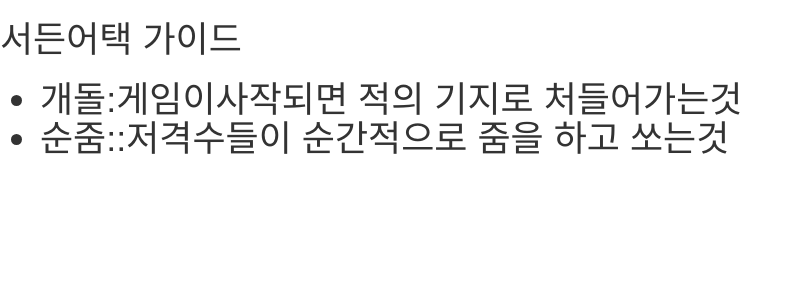
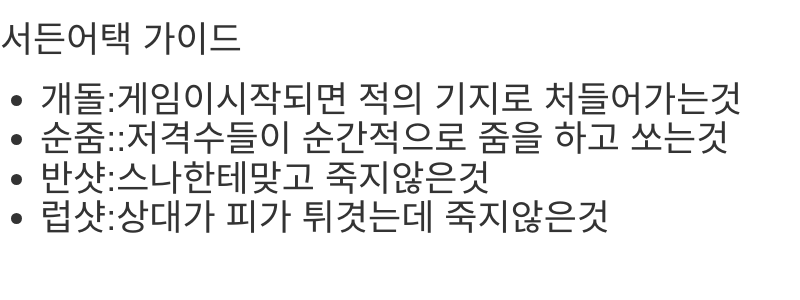
Before and after one commit to dylan0724/sudden-attack-guide, a Flask app: template templates/term.html in a window 1280 px wide. Shown: the top 300 px of the page, without its empty margins (0-800 px from the left). Run offline with Flask 2, Linux system fonts and the light colour scheme; the template is opened without the code that fills it, so the values that code supplies are empty; some libraries are stand-ins or nearby versions.

Commit message:
no message

```diff
--- a/templates/sniperlist.html
+++ b/templates/sniperlist.html
@@ -1,5 +1,11 @@
 {% extends "base.html" %}
 {% block content %}
+<h1>스나기술 설명</h1>
+<a>버닝</a>
+<a>렉샷</a>
+<a>브레이킹</a>
+<a>투점프</a>
+<a>백샷</a>
 
 
 {% endblock %}
--- a/templates/term.html
+++ b/templates/term.html
@@ -4,11 +4,15 @@
 <h1>서든어택 가이드<h1>
 <ul>
   <li>
-  개돌:게임이사작되면 적의 기지로 처들어가는것
+  개돌:게임이시작되면 적의 기지로 처들어가는것
   </li>
   <li>
   순줌::저격수들이 순간적으로 줌을 하고 쏘는것
   </li>
+  <li>반샷:스나한테맞고 죽지않은것
+  </li>
+  <li>럽샷:상대가 피가 튀겻는데 죽지않은것
+  </li>
 </ul>
 
 {% endblock %}
--- a/templates/weepok/headpok.html
+++ b/templates/weepok/headpok.html
@@ -1,5 +1,6 @@
 {% extends "base.html" %}
 {% block content %}
+https://www.youtube.com/watch?v=joFNpbsDoXk
 
 
 {% endblock %}
--- a/templates/weepoklist.html
+++ b/templates/weepoklist.html
@@ -5,5 +5,7 @@
 <li>머리폭</a>
 <a>설대폭</a>
 <a>컨뒤폭</a>
+<a>쓰리깡폭</a>
+<a>3미리폭</a>
 
 {% endblock %}
```
